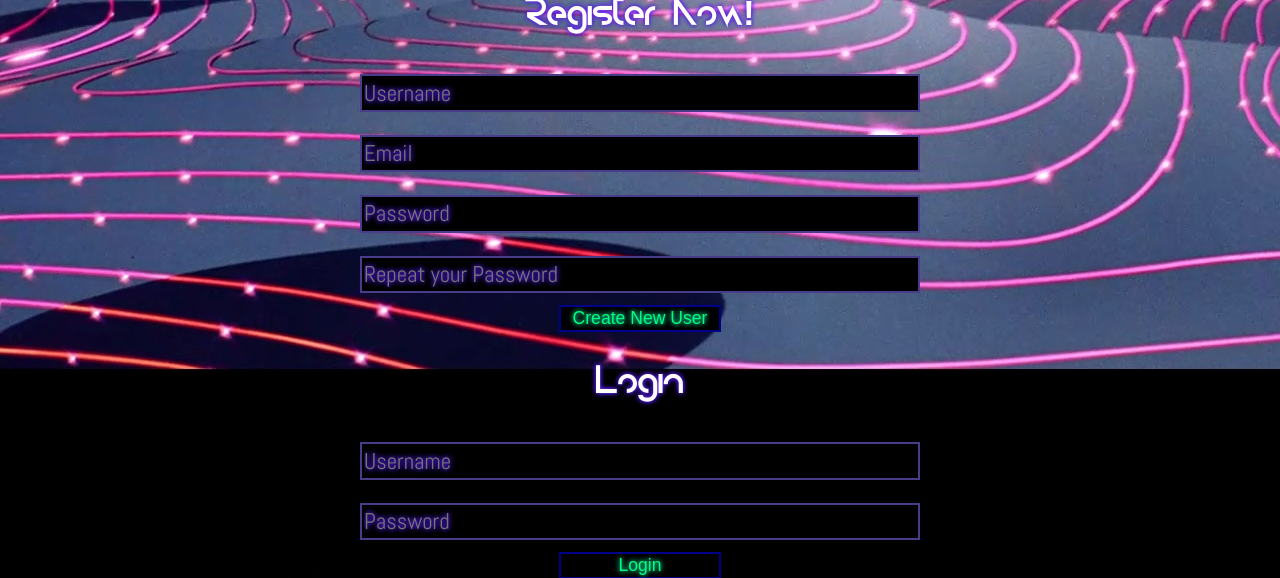
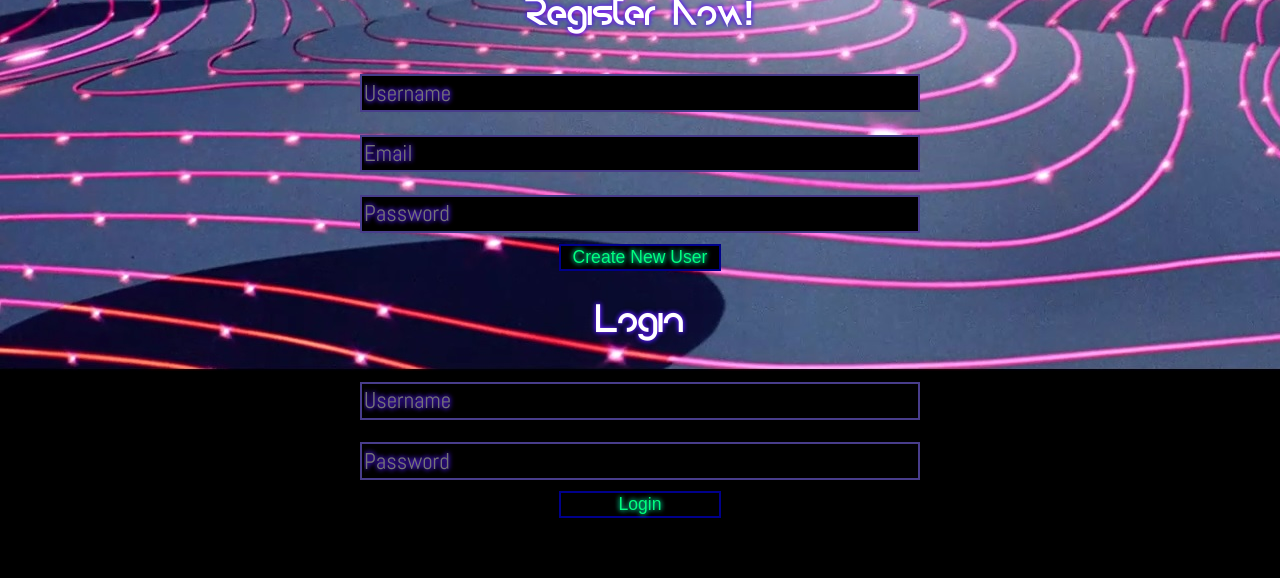
Before and after one commit to germanocorrea/ultimate-web-chat-room-from-hell-666-with-lasers, a PHP site: page / in a window 1280 px wide. Shown: the part 606-1184 px from the top of the page. After the commit the page ends 1124 px from the top, so only its background shows below. Run offline with PHP 8.4, Linux system fonts and the light colour scheme.

Commit message:
Removido verificação secundária de senha

```diff
--- a/View/index.tpl
+++ b/View/index.tpl
@@ -10,7 +10,6 @@
         <input type="text" name="username" id="username-register" placeholder="Username" class="input-tosco" required><br>
         <input type="email" name="email" id="email-register" placeholder="Email" class="input-tosco" required><br>
         <input type="password" name="password" id="password-register" placeholder="Password" class="input-tosco" required><br>
-        <input type="password" name="password-repeat" id="password-repeat-register" placeholder="Repeat your Password" class="input-tosco" required><br>
 
         <button type="submit" name="register-submit" id="submit-register" class="botao-tosco">Create New User</button>
     </form>
```
